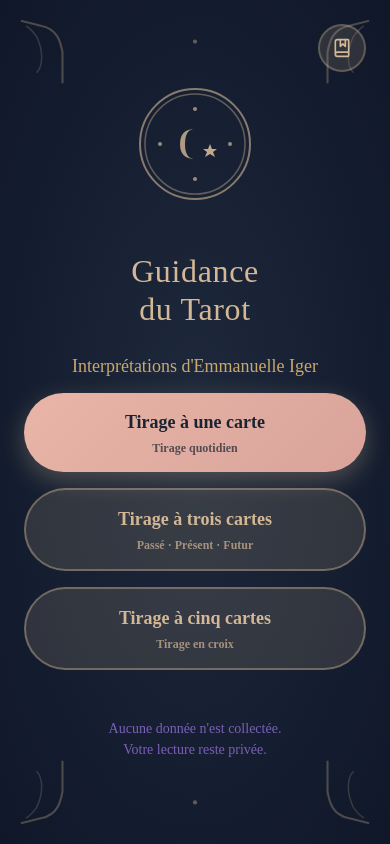
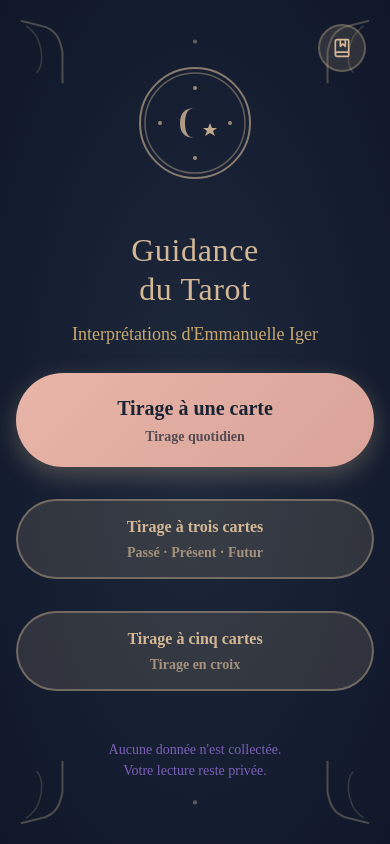
Before and after one commit to helico32/Mobile-Tarot-Website-Design, a React (Vite) app: page / in a window 390 px wide. Built offline with nearby package versions, Linux system fonts and the light colour scheme.

Commit message:
espacements, taille de police plus grand que footer, responsive.

```diff
--- a/src/components/LandingPage.tsx
+++ b/src/components/LandingPage.tsx
@@ -56,7 +56,7 @@ export function LandingPage({ onStartReading, onViewSaved }: LandingPageProps) {
               initial={{ opacity: 0 }}
               animate={{ opacity: 1 }}
               transition={{ delay: 0.5, duration: 1 }}
-              className="text-display-lg text-gold text-center mb-6"
+              className="text-display-lg text-gold text-center mb-3"
             >
               Guidance
               <br />
@@ -67,7 +67,7 @@ export function LandingPage({ onStartReading, onViewSaved }: LandingPageProps) {
               initial={{ opacity: 0 }}
               animate={{ opacity: 1 }}
               transition={{ delay: 0.7, duration: 1 }}
-              className="text-body-lg text-gold-dark text-center mb-3"
+              className="text-body-lg text-gold-dark text-center mb-6"
               style={{ opacity: 0.9 }}
             >
               Interprétations d'Emmanuelle Iger
@@ -85,7 +85,7 @@ export function LandingPage({ onStartReading, onViewSaved }: LandingPageProps) {
                   ariaLabel="Commencer un tirage à une carte"
                 >
                   Tirage à une carte
-                  <span className="block text-xs mt-1 opacity-70">Tirage quotidien</span>
+                  <span className="block text-sm mt-1 opacity-70">Tirage quotidien</span>
                 </PrimaryButton>
               </motion.div>
 
@@ -99,7 +99,7 @@ export function LandingPage({ onStartReading, onViewSaved }: LandingPageProps) {
                   ariaLabel="Tirage à trois cartes : passé, présent, futur"
                 >
                   Tirage à trois cartes
-                  <span className="block text-xs mt-1 opacity-70">Passé · Présent · Futur</span>
+                  <span className="block text-sm mt-1 opacity-70">Passé · Présent · Futur</span>
                 </SecondaryButton>
               </motion.div>
 
@@ -113,7 +113,7 @@ export function LandingPage({ onStartReading, onViewSaved }: LandingPageProps) {
                   ariaLabel="Tirage à cinq cartes : tirage en croix"
                 >
                   Tirage à cinq cartes
-                  <span className="block text-xs mt-1 opacity-70">Tirage en croix</span>
+                  <span className="block text-sm mt-1 opacity-70">Tirage en croix</span>
                 </SecondaryButton>
               </motion.div>
             </div>
--- a/src/components/MuchaCard.tsx
+++ b/src/components/MuchaCard.tsx
@@ -37,18 +37,16 @@ export function MuchaCard({ cardId, cardName }: MuchaCardProps) {
 
   return (
     <div
-      className="relative rounded-2xl overflow-hidden"
+      className="relative rounded-2xl overflow-hidden w-full"
       style={{
-        width: '200px',
-        height: '340px',
+        maxWidth: '200px',
+        aspectRatio: '200 / 340',
         border: '4px solid #d4b896',
         boxShadow: '0 8px 24px rgba(212, 184, 150, 0.4), inset 0 0 20px rgba(212, 184, 150, 0.2)',
         background: '#f4ede4',
       }}
     >
       <svg
-        width="200"
-        height="340"
         viewBox="0 0 200 340"
         fill="none"
         xmlns="http://www.w3.org/2000/svg"
--- a/src/components/SavedReadingsPage.tsx
+++ b/src/components/SavedReadingsPage.tsx
@@ -82,7 +82,7 @@ export function SavedReadingsPage({ onBack, onViewReading, onViewSaved }: SavedR
         </motion.p>
 
         {/* Readings list */}
-        <div className="content-wide stack-lg flex-1">
+        <div className="content-wide stack flex-1">
           {readings.length === 0 ? (
             <motion.div
               initial={{ opacity: 0 }}
@@ -123,15 +123,15 @@ export function SavedReadingsPage({ onBack, onViewReading, onViewSaved }: SavedR
                         key={i}
                         className="shrink-0 rounded-lg p-2 text-center"
                         style={{
-                          width: '80px',
+                          width: '90px',
                           background: 'rgba(61, 38, 99, 0.3)',
                           border: '1px solid rgba(212, 184, 150, 0.3)',
                         }}
                       >
-                        <div className="text-xs mb-1 text-gold" style={{ fontFamily: 'Cinzel, serif' }}>
+                        <div className="text-sm mb-1 text-gold" style={{ fontFamily: 'Cinzel, serif' }}>
                           {card.id}
                         </div>
-                        <div className="text-xs leading-tight text-gold-dark">
+                        <div className="text-sm leading-tight text-gold-dark">
                           {card.name}
                         </div>
                       </div>
--- a/src/styles/design-system.css
+++ b/src/styles/design-system.css
@@ -119,7 +119,7 @@
 
 .text-caption {
   font-family: var(--font-body);
-  font-size: 0.75rem;
+  font-size: 0.875rem;
   opacity: 0.7;
 }
 
@@ -375,7 +375,7 @@ button:hover:not(:disabled) > .tarot-back {
 
 .progress-label {
   font-family: var(--font-body);
-  font-size: 0.75rem;
+  font-size: 0.875rem;
   text-align: center;
   padding: 0 var(--space-xs);
   color: var(--color-mauve-500);
@@ -515,7 +515,7 @@ button:hover:not(:disabled) > .tarot-back {
 .stack {
   display: flex;
   flex-direction: column;
-  gap: var(--space-md);
+  gap: var(--space-xl);
 }
 
 .stack-sm {
@@ -583,7 +583,43 @@ button:hover:not(:disabled) > .tarot-back {
   margin: 0 auto;
 }
 
-@media (min-width: 768px) {
+/* Tablette */
+@media (min-width: 768px) and (max-width: 1023px) {
+  .results-grid {
+    display: grid;
+    grid-template-columns: repeat(2, 1fr);
+    max-width: 680px;
+    gap: var(--space-lg);
+  }
+
+  .results-grid > * {
+    max-width: none;
+  }
+
+  /* Carte unique centrée */
+  .results-grid > :only-child {
+    grid-column: 1 / -1;
+    max-width: 415px;
+    justify-self: center;
+  }
+
+  /* 3 cartes : 2 en haut, 1 centrée en bas */
+  .results-grid > :last-child:nth-child(3) {
+    grid-column: 1 / -1;
+    max-width: 415px;
+    justify-self: center;
+  }
+
+  /* Croix : colonne unique sur tablette */
+  .results-grid.cross-layout {
+    grid-template-columns: 1fr;
+    max-width: 415px;
+    margin: 0 auto;
+  }
+}
+
+/* Desktop */
+@media (min-width: 1024px) {
   .results-grid {
     flex-direction: row;
     align-items: flex-start;
@@ -596,7 +632,7 @@ button:hover:not(:disabled) > .tarot-back {
     max-width: 415px;
   }
 
-  /* Layout croix pour 5 cartes - ordre: 3,1,5,2,4 */
+  /* Layout croix pour 5 cartes */
   .results-grid.cross-layout {
     display: grid;
     grid-template-columns: repeat(3, 415px);
@@ -605,11 +641,11 @@ button:hover:not(:disabled) > .tarot-back {
     justify-content: center;
   }
 
-  .results-grid.cross-layout > :nth-child(1) { grid-column: 2; grid-row: 1; } /* 3 - Haut */
-  .results-grid.cross-layout > :nth-child(2) { grid-column: 1; grid-row: 2; } /* 1 - Gauche */
-  .results-grid.cross-layout > :nth-child(3) { grid-column: 2; grid-row: 2; } /* 5 - Centre */
-  .results-grid.cross-layout > :nth-child(4) { grid-column: 3; grid-row: 2; } /* 2 - Droite */
-  .results-grid.cross-layout > :nth-child(5) { grid-column: 2; grid-row: 3; } /* 4 - Bas */
+  .results-grid.cross-layout > :nth-child(1) { grid-column: 2; grid-row: 1; }
+  .results-grid.cross-layout > :nth-child(2) { grid-column: 1; grid-row: 2; }
+  .results-grid.cross-layout > :nth-child(3) { grid-column: 2; grid-row: 2; }
+  .results-grid.cross-layout > :nth-child(4) { grid-column: 3; grid-row: 2; }
+  .results-grid.cross-layout > :nth-child(5) { grid-column: 2; grid-row: 3; }
 }
 
 .tarot-card-image {
@@ -636,7 +672,7 @@ button:hover:not(:disabled) > .tarot-back {
   display: flex;
   align-items: center;
   justify-content: center;
-  font-size: 0.75rem;
+  font-size: 0.875rem;
   font-weight: bold;
   background: var(--color-gold-500);
   color: var(--color-purple-700);
@@ -670,12 +706,32 @@ button:hover:not(:disabled) > .tarot-back {
   }
 
   .text-display-md {
-    font-size: 1.75rem;
+    font-size: 1.5rem;
   }
 
-  .btn-primary {
-    padding: 1rem 1.5rem;
-    font-size: 1.125rem;
+  .text-display-sm {
+    font-size: 1.25rem;
+  }
+
+  .card-content {
+    padding: var(--space-md);
+  }
+
+  .page-container {
+    padding: var(--space-lg) var(--space-md);
+  }
+
+  .btn-secondary {
+    padding: 0.875rem 1.25rem;
+    font-size: 1rem;
+  }
+
+  .tarot-card-image {
+    max-width: 280px;
+  }
+
+  .results-grid {
+    gap: var(--space-lg);
   }
 }
 
```
Also changed, not shown: 4 other files (tests, documents, lock files or other folders).
